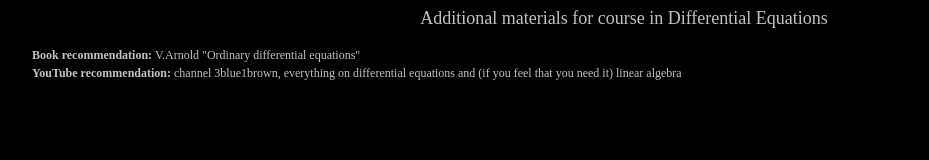
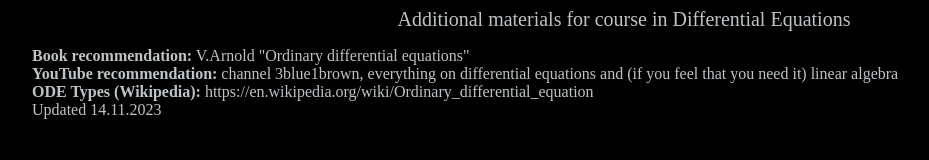
Before and after one commit to annarohova/annarohova.github.io, a plain HTML site: page index.html in a window 1280 px wide. Shown: the whole page, without its empty margins (16-945 px from the left). Drawn offline with Linux system fonts and the light colour scheme.

Commit message:
Update index.html

```diff
--- a/index.html
+++ b/index.html
@@ -5,12 +5,16 @@ body {
   background-color: #000000;
 }
 </style>
-<p style="text-align:center"><span style="color:#bdc3c7"><span style="font-size:18px"><span style="background-color:#000000">Additional materials for course in Differential Equations</span></span></span></p>
+<p style="text-align:center"><span style="color:#bdc3c7"><span style="font-size:20px"><span style="background-color:#000000">Additional materials for course in Differential Equations</span></span></span></p>
 
 
 <ul>
-	<li><span style="color:#bdc3c7"><span style="font-size:12px"><strong><span style="background-color:#000000">Book recommendation:</span></strong><span style="background-color:#000000"> V.Arnold &quot;Ordinary differential equations&quot;</span></span></span></li>
-	<li><span style="color:#bdc3c7"><span style="font-size:12px"><strong><span style="background-color:#000000">YouTube recommendation:</span></strong><span style="background-color:#000000"> channel 3blue1brown, everything on differential equations and (if you feel that you need it) linear algebra</span></span></span></li>
+	<li><span style="color:#bdc3c7"><span style="font-size:16px"><strong><span style="background-color:#000000">Book recommendation:</span></strong><span style="background-color:#000000"> V.Arnold &quot;Ordinary differential equations&quot;</span></span></span></li>
+	<li><span style="color:#bdc3c7"><span style="font-size:16px"><strong><span style="background-color:#000000">YouTube recommendation:</span></strong><span style="background-color:#000000"> channel 3blue1brown, everything on differential equations and (if you feel that you need it) linear algebra</span></span></span></li>
+	<li><span style="color:#bdc3c7"><span style="font-size:16px"><strong><span style="background-color:#000000">ODE Types (Wikipedia):</span></strong><span style="background-color:#000000"> https://en.wikipedia.org/wiki/Ordinary_differential_equation</span></span></span></li>
+
+<span style="color:#bdc3c7">Updated 14.11.2023</span>
+
 </ul>
 </body>
 </html>
```
